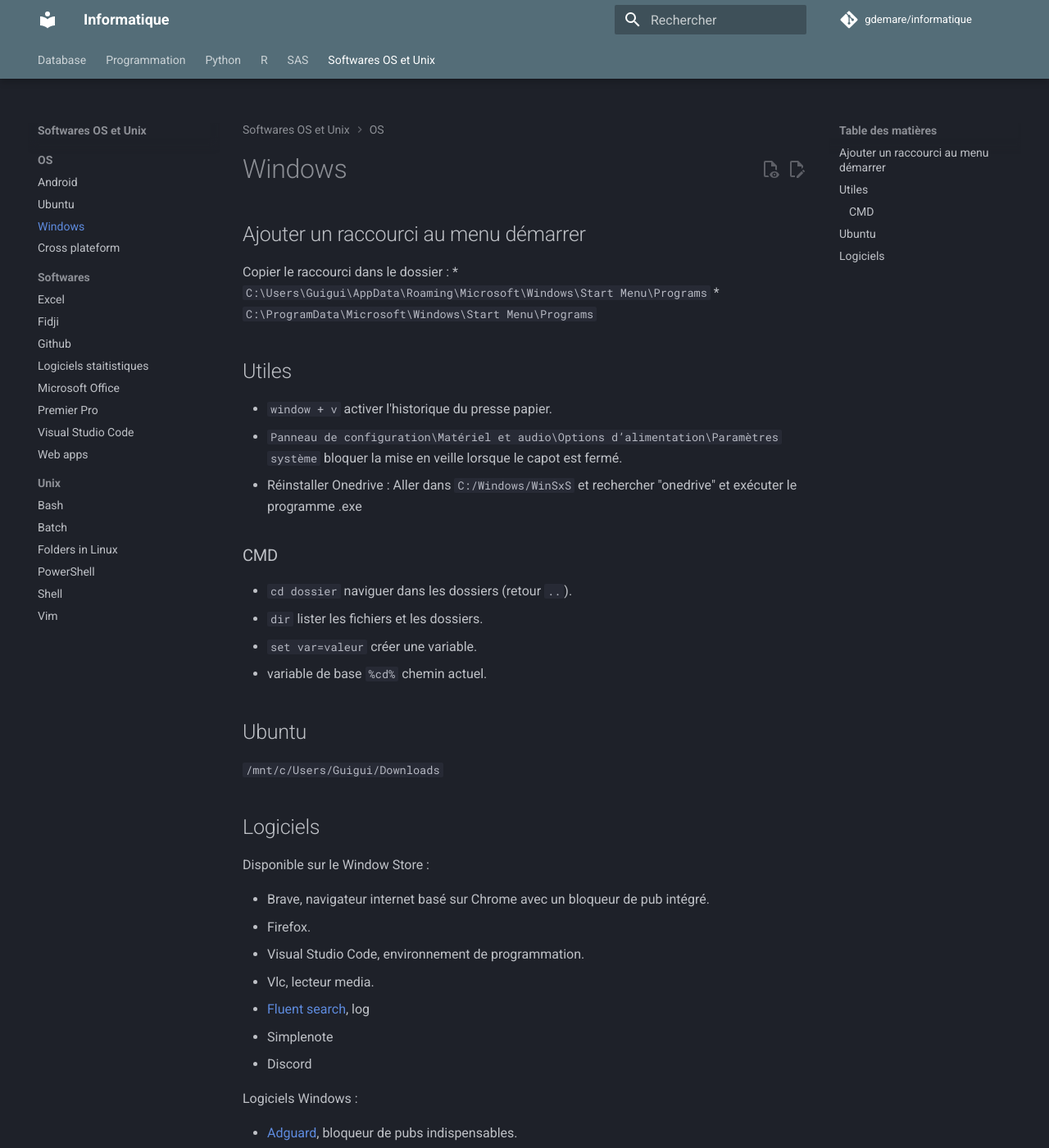
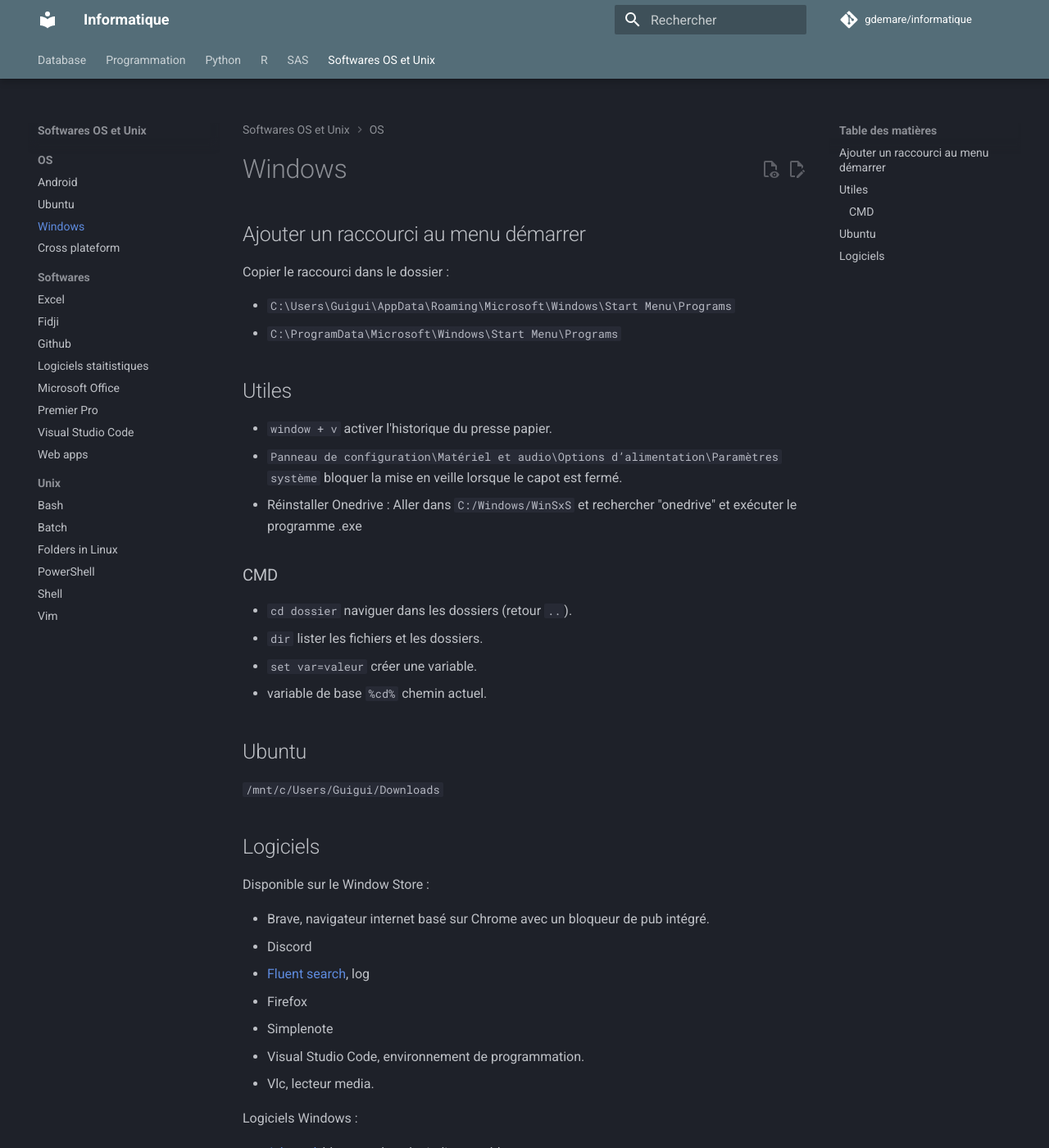
Before and after one commit to gdemare/Informatique, an MkDocs documentation site: the page built from docs/sofwares-os-unix/os/windows.md, in a window 1280 px wide and 1400 px high. Shown: the whole window at 82% size. Built offline with MkDocs 1.6.1 and Material for MkDocs 9.7.7, drawn with Linux system fonts in a browser that asks for light colours; comment, search, counter and statistics services are not loaded.

```diff
--- a/docs/sofwares-os-unix/os/windows.md
+++ b/docs/sofwares-os-unix/os/windows.md
@@ -1,8 +1,9 @@
 ## Ajouter un raccourci au menu démarrer
 
 Copier le raccourci dans le dossier :
-  * `C:\Users\Guigui\AppData\Roaming\Microsoft\Windows\Start Menu\Programs`
-  * `C:\ProgramData\Microsoft\Windows\Start Menu\Programs`
+
+* `C:\Users\Guigui\AppData\Roaming\Microsoft\Windows\Start Menu\Programs`
+* `C:\ProgramData\Microsoft\Windows\Start Menu\Programs`
 
 ## Utiles
 
@@ -26,12 +27,14 @@ Copier le raccourci dans le dossier :
 Disponible sur le Window Store :
 
 * Brave, navigateur internet basé sur Chrome avec un bloqueur de pub intégré.
-* Firefox.
+* Discord
+* [Fluent search](https://www.fluentsearch.net/), log
+* Firefox
+* Simplenote
 * Visual Studio Code, environnement de programmation.
 * Vlc, lecteur media.
-* [Fluent search](https://www.fluentsearch.net/), log
-* Simplenote
-* Discord
+
+
 
 Logiciels Windows :
 
```
